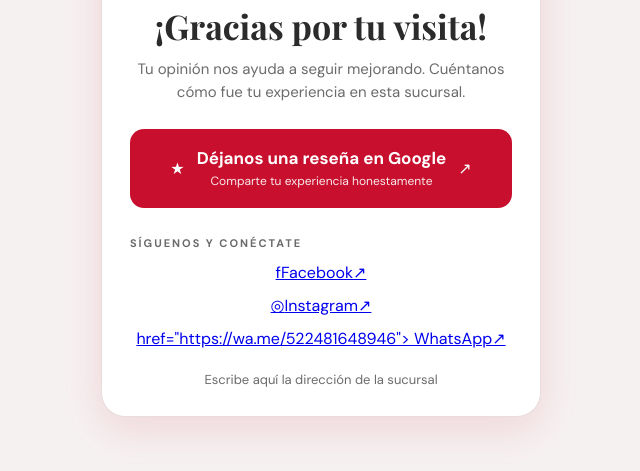
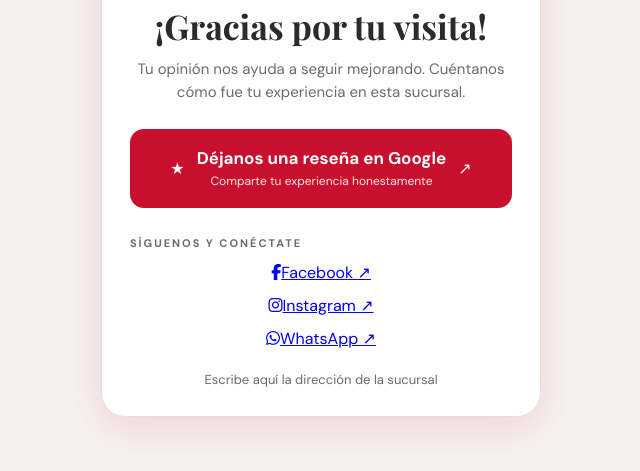
Before and after one commit to JoshoNun/Nu-ezZapateriaNFC, a plain HTML site: page index.html in a window 1280 px wide. Shown: the part 321-792 px from the top of the page, without its empty margins (319-959 px from the left). Drawn offline with nearby package versions, Linux system fonts and the light colour scheme.

Commit message:
Update index.html

```diff
--- a/index.html
+++ b/index.html
@@ -141,16 +141,14 @@
 
     <p class="seccion">Síguenos y conéctate</p>
     <nav class="links">
-      <a class="secondary" id="facebook-link" href="https://www.facebook.com/NunezZapateria">
-        <span class="icono">f</span><span class="nombre">Facebook</span><span class="flecha">↗</span>
-      </a>
-      <a class="secondary" id="instagram-link" href="https://www.instagram.com/nunez.zapateria">
-        <span class="icono">◎</span><span class="nombre">Instagram</span><span class="flecha">↗</span>
-      </a>
-      <!-- Reemplaza 52XXXXXXXXXX con el número de WhatsApp (código de país + número, sin espacios ni +) -->
-      <a class="secondary" id="whatsapp-link" href="#" target="_blank" rel="noopener"> href="https://wa.me/522481648946">
-      <span class="nombre">WhatsApp</span><span class="flecha">↗</span>
-      </a>
+      <a class="secondary" id="facebook-link" href="https://www.facebook.com/NunezZapateria" target="_blank" rel="noopener">
+      <span class="icon"><i class="fa-brands fa-facebook-f"></i></span>Facebook <span class="arrow">↗</span></a>
+
+      <a class="secondary" id="instagram-link" href="https://www.instagram.com/nunez.zapateria" target="_blank" rel="noopener">
+      <span class="icon"><i class="fa-brands fa-instagram"></i></span>Instagram <span class="arrow">↗</span></a>
+
+      <a class="secondary" id="whatsapp-link" href="#" target="_blank" rel="noopener">
+      <span class="icon"><i class="fa-brands fa-whatsapp"></i></span>WhatsApp <span class="arrow">↗</span></a>
     </nav>
 
     <p class="direccion">Escribe aquí la dirección de la sucursal</p>
```
